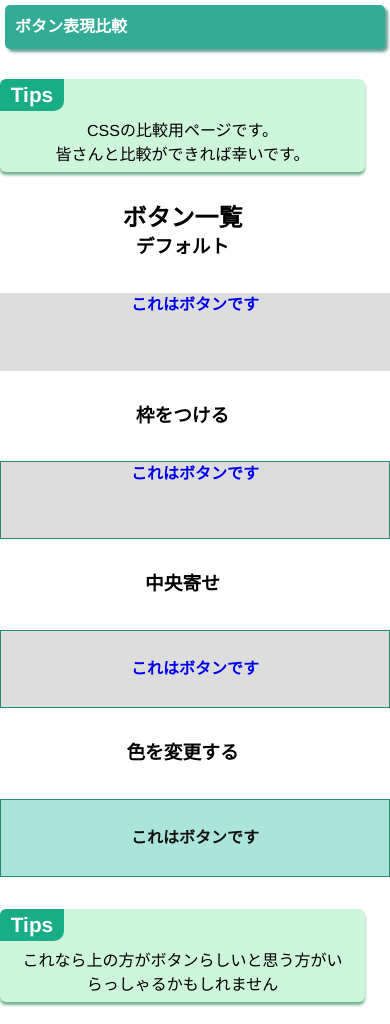
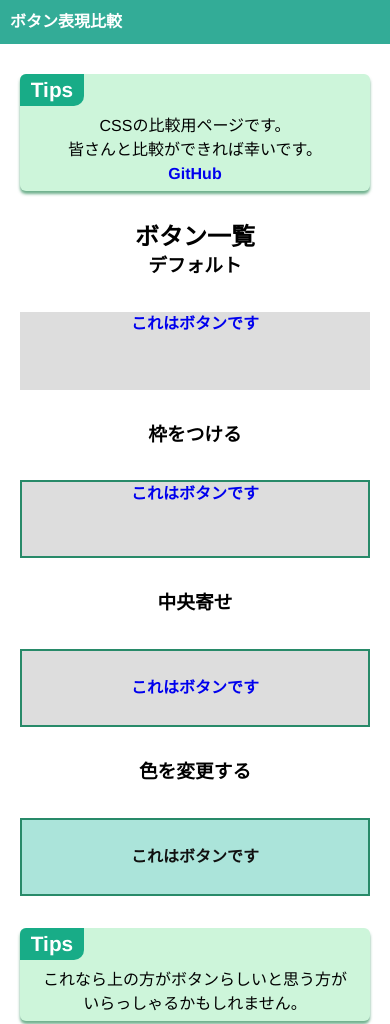
Before and after one commit to isirmt/css_sample_compare, a plain HTML site: page docs/index.html in a window 390 px wide. Shown: the top 1024 px of the page. Drawn offline with Linux system fonts and the light colour scheme.

Commit message:
update css

```diff
--- a/docs/index.html
+++ b/docs/index.html
@@ -2,6 +2,7 @@
 <html>
 
 <head>
+  <meta name="viewport" content="width=device-width, initial-scale=1" />
   <link rel="stylesheet" href="./style/reset.css">
   <link rel="stylesheet" href="./style/style.css">
 </head>
@@ -17,6 +18,11 @@
       <div class="notification">
         <p>CSSの比較用ページです。</p>
         <p>皆さんと比較ができれば幸いです。</p>
+        <p>
+          <a href="https://github.com/isirmt/css_sample_compare">
+            GitHub
+          </a>
+        </p>
       </div>
       <h2>ボタン一覧</h2>
       <h3>デフォルト</h3>
@@ -40,7 +46,7 @@
       </a>
 
       <div class="notification" class="button-link">
-        <p>これなら上の方がボタンらしいと思う方がいらっしゃるかもしれません</p>
+        <p>これなら上の方がボタンらしいと思う方がいらっしゃるかもしれません。</p>
       </div>
 
       <h3>丸みをつける</h3>
--- a/docs/style/style.css
+++ b/docs/style/style.css
@@ -10,7 +10,7 @@ body {
     Meiryo,
     sans-serif;
 
-    user-select: none;
+  user-select: none;
 }
 
 .main-header {
@@ -19,7 +19,7 @@ body {
   top: 0;
   display: block;
   background-color: #33ac97;
-  padding: 10px;
+  padding: 13px;
   margin: 5px;
   border-radius: 5px;
   box-shadow: 3px 3px 3px #2f7a6eb7;
@@ -35,7 +35,29 @@ body {
 }
 
 main {
-  padding: 0 25px 100px 0;
+  padding: 0 0 100px 0;
+}
+
+@media screen and (max-width: 767px) {
+  .main-header {
+    position: relative;
+    left: 0;
+    top: 0;
+    display: block;
+    background-color: #33ac97;
+    padding: 10px;
+    margin: 0;
+    border-radius: 0;
+    box-shadow: none;
+    -webkit-border-radius: 0;
+    -moz-border-radius: 0;
+    -ms-border-radius: 0;
+    -o-border-radius: 0;
+  }
+
+  main {
+    padding: 0 20px;
+  }
 }
 
 h3 {
@@ -53,7 +75,7 @@ h3 {
   position: relative;
   display: block;
   padding: 5px 20px;
-  margin: 30px 0;
+  margin: 30px auto;
   box-shadow: 0 3px 3px #379160b7;
   padding-top: 40px;
   overflow: hidden;
@@ -92,6 +114,12 @@ h3 {
   justify-content: center;
 }
 
+@media screen and (max-width: 767px) {
+  .button-link {
+    width: min(min(100vw, 100%), 400px)
+  }
+}
+
 .ui-button {
   display: block;
   margin: 2rem 0;
@@ -110,7 +138,7 @@ a {
 .ui-button.a {
   border-style: solid;
   border-color: rgb(40, 138, 105);
-  border-width: min(0.2vw, 3px);
+  border-width: min(1vw, 2.5px);
 }
 
 .ui-button.b {
@@ -128,11 +156,11 @@ a {
 }
 
 .ui-button.d {
-  border-radius: min(.8vw, 10px);
-  -webkit-border-radius: min(.8vw, 10px);
-  -moz-border-radius: min(.8vw, 10px);
-  -ms-border-radius: min(.8vw, 10px);
-  -o-border-radius: min(.8vw, 10px);
+  border-radius: min(2vw, 10px);
+  -webkit-border-radius: min(2vw, 10px);
+  -moz-border-radius: min(2vw, 10px);
+  -ms-border-radius: min(2vw, 10px);
+  -o-border-radius: min(2vw, 10px);
 }
 
 .ui-button.e {
```
